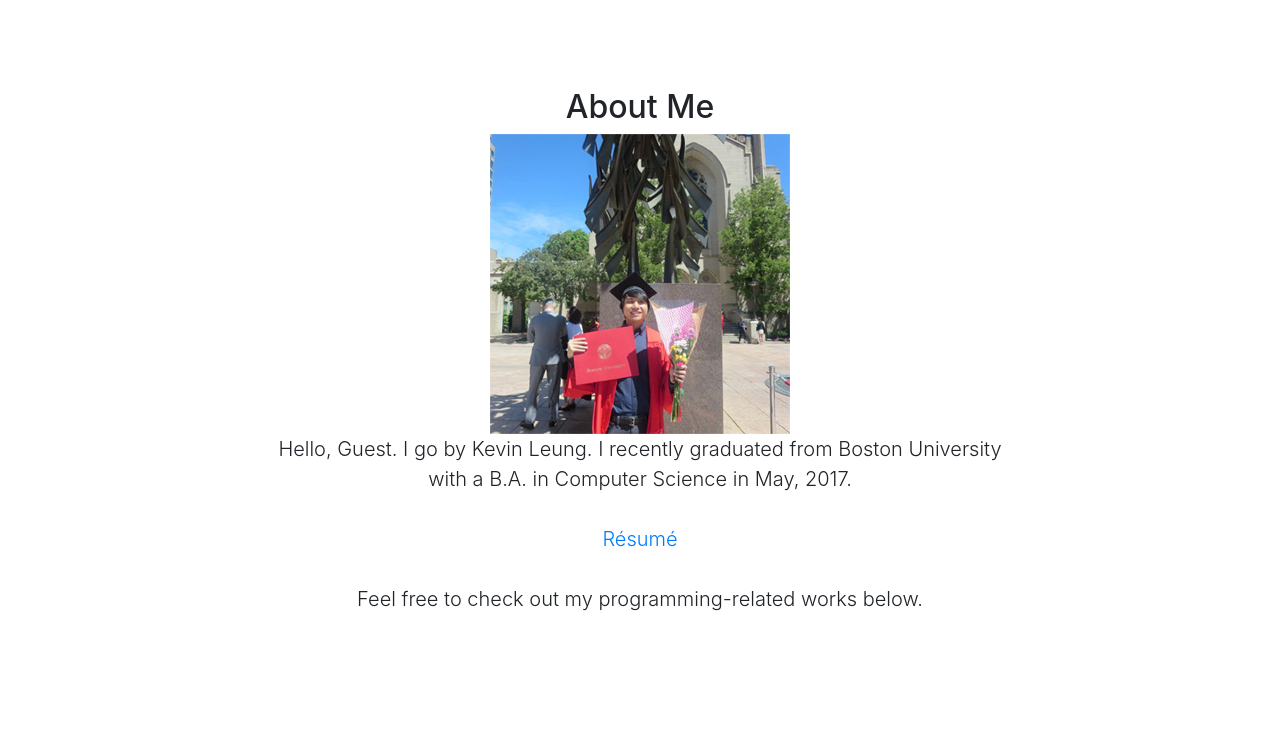
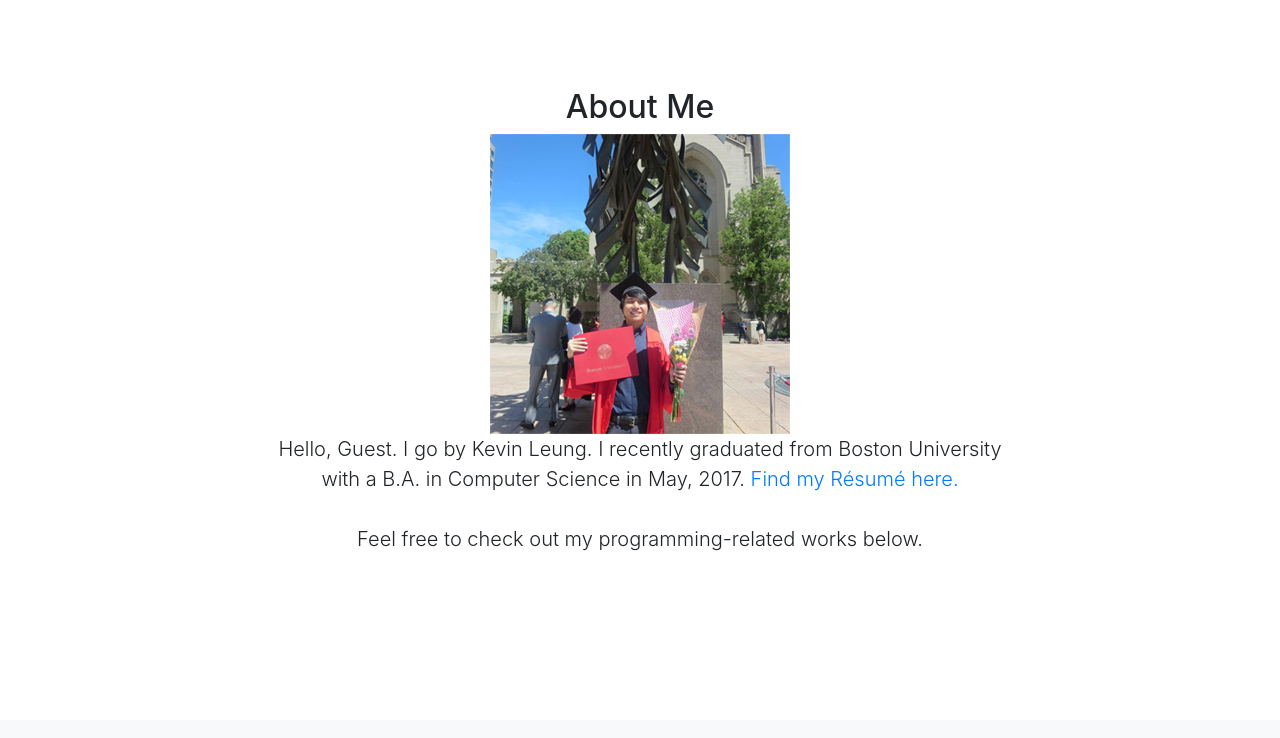
Before and after one commit to kevinwleung/kevinwleung.github.io, a website with bundled scripts: page index.html in a window 1280 px wide. Shown: the part 62-800 px from the top of the page. Built offline with nearby package versions, Linux system fonts and the light colour scheme.

Commit message:
Update index.html

```diff
--- a/index.html
+++ b/index.html
@@ -51,7 +51,7 @@
             <h2><center>About Me</center></h2>
             <center><img src="assets/images/me.jpg"></center>
             <center><p class="lead">Hello, Guest. I go by Kevin Leung. I recently graduated from Boston University with a B.A. in Computer Science in May, 2017.
-              <br><br><a href="/assets/files/resume.pdf">Résumé</a><br><br>Feel free to check out my programming-related works below.</p></center>
+              <a href="/assets/files/resume.pdf">Find my Résumé here.</a><br><br>Feel free to check out my programming-related works below.</p></center>
           </div>
         </div>
       </div>
```
